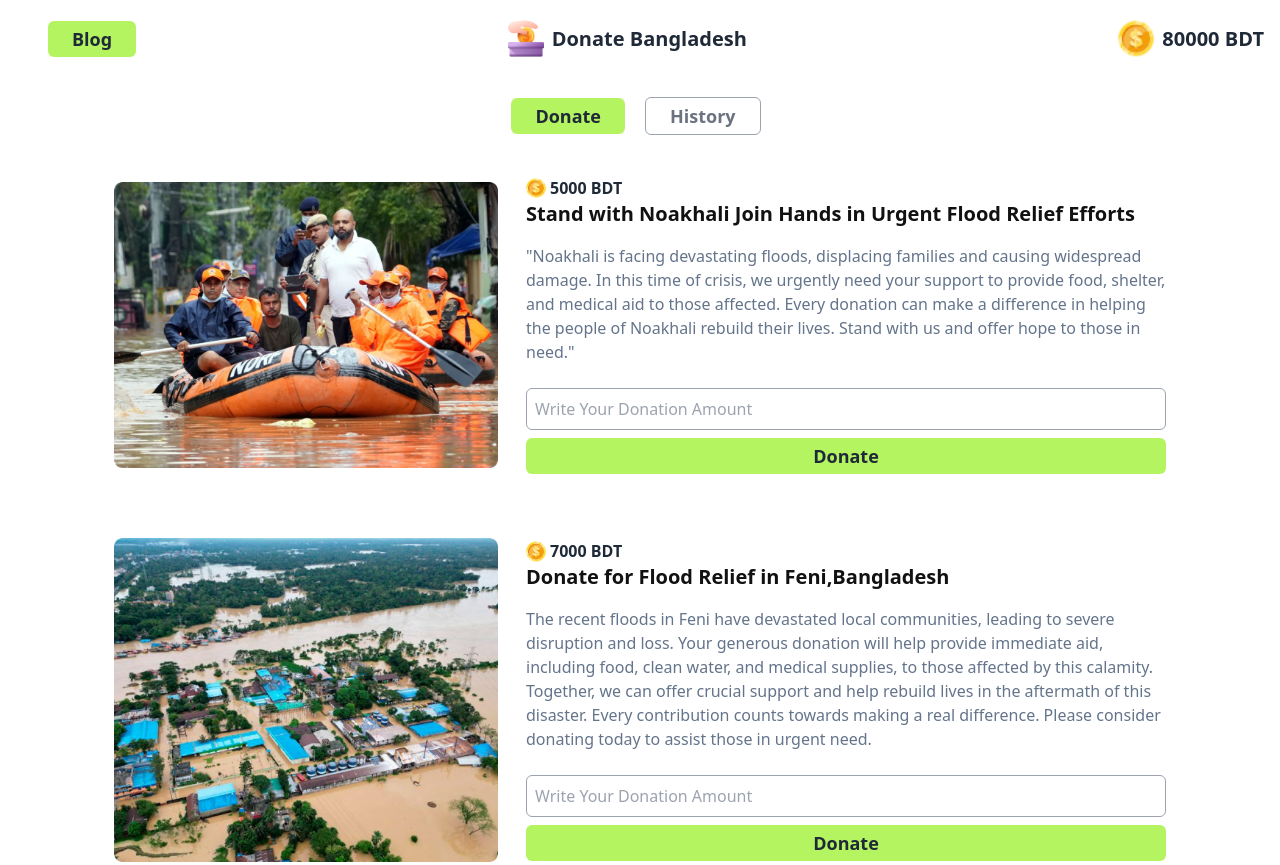
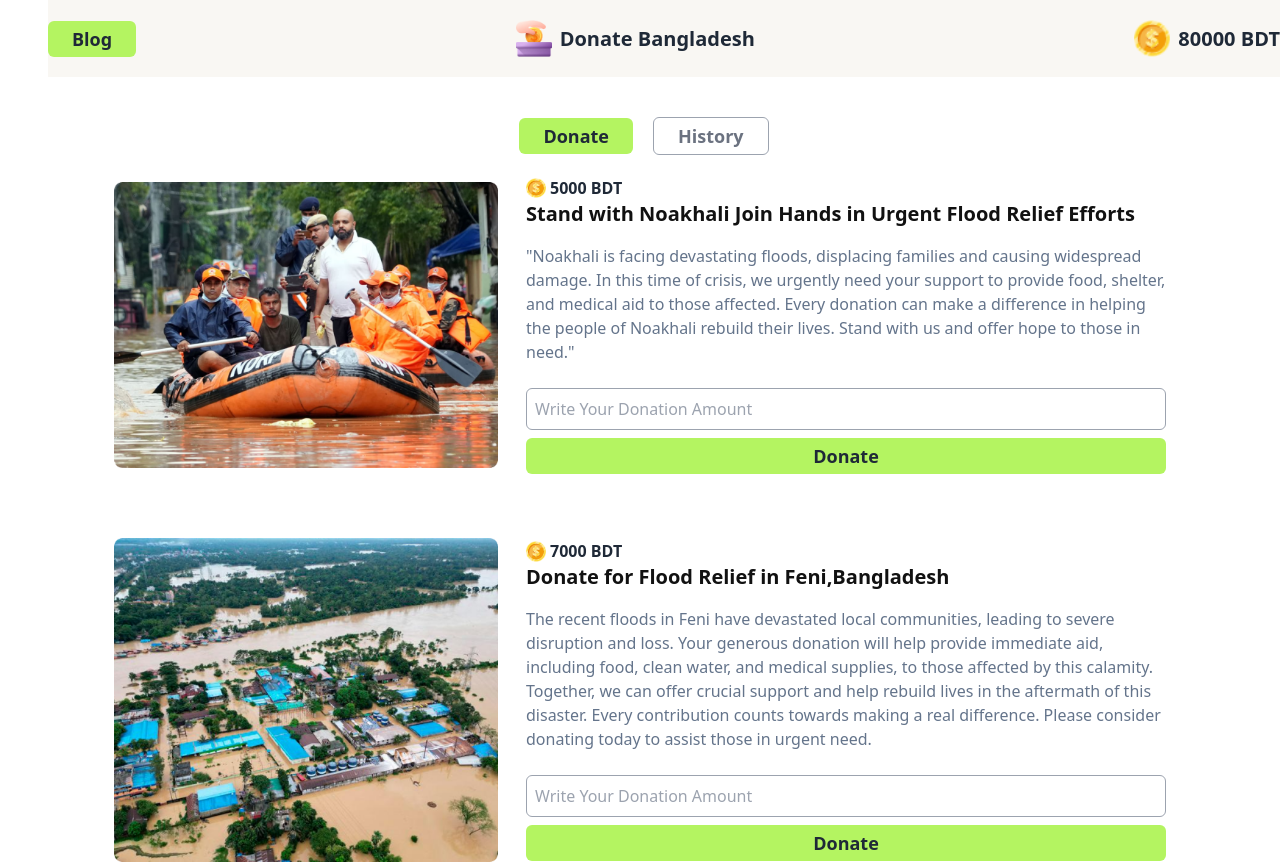
Before and after one commit to fajlerabbifahim/Donate-Web, a plain HTML site: page index.html in a window 1280 px wide. Shown: the top 865 px of the page. Drawn offline with nearby package versions, Linux system fonts and the light colour scheme.

Commit message:
top color added

```diff
--- a/index.html
+++ b/index.html
@@ -14,9 +14,11 @@
   </head>
   <body>
     <nav
-      class="container mx-auto p-4 lg:pt-5 lg:pl-12 fixed w-full left-0 right-0 top-0 backdrop-blur bg-white/50 z-10"
+      class="container mx-auto lg:pl-12 fixed w-full left-0 right-0 top-0 backdrop-blur bg-white/50 z-10"
     >
-      <div class="flex justify-between items-center text-center">
+      <div
+        class="flex justify-between items-center text-center bg-[#F9F7F3] py-5"
+      >
         <button
           id="blog-btn"
           class="bg-[#B4F461] py-1 px-6 text-lg font-semibold rounded-md"
```
